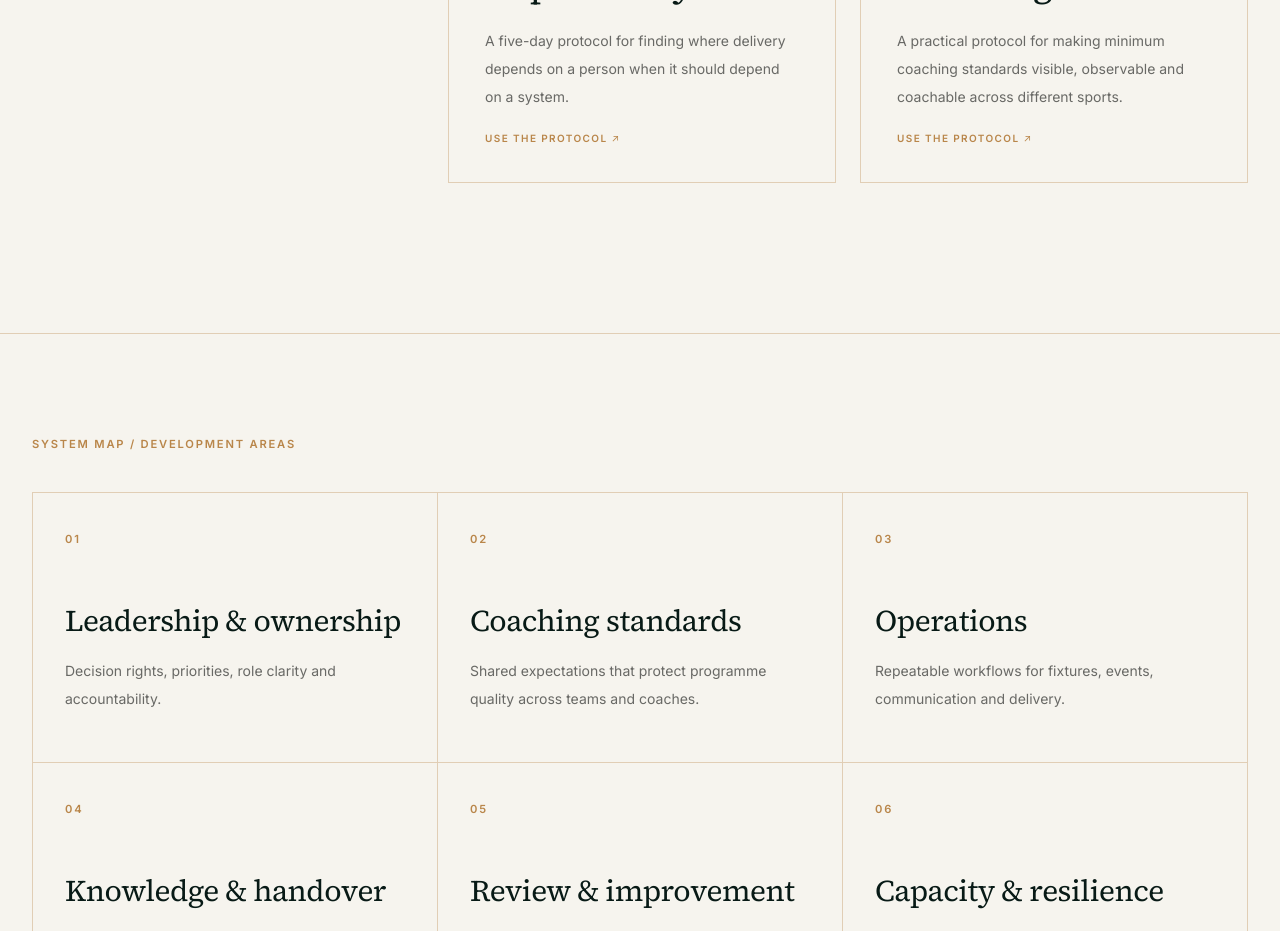
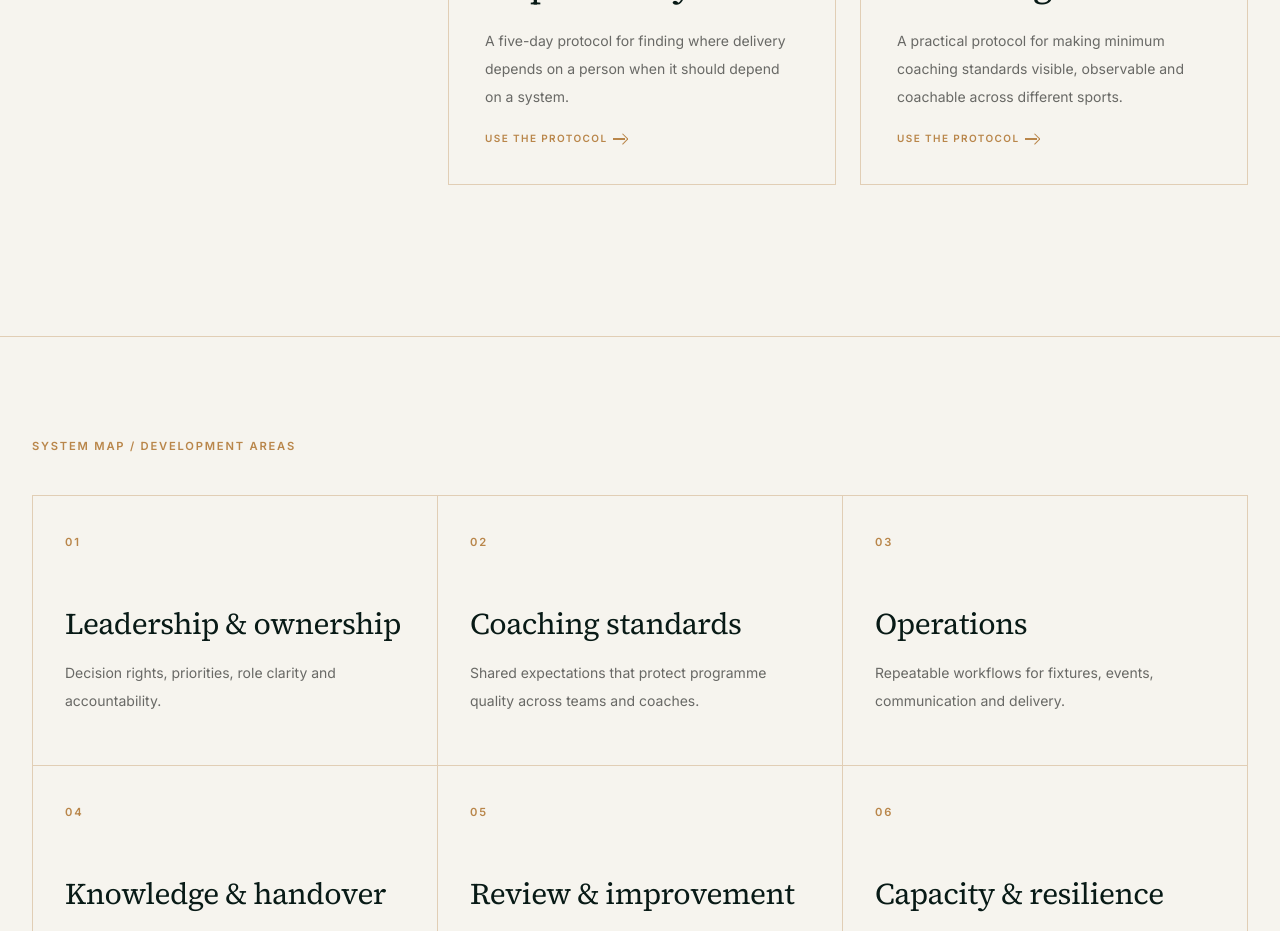
Before and after one commit to TSumerfield/forge-stress-test, a Next.js app: page /systems in a window 1280 px wide. Shown: the part 920-1851 px from the top of the page. Built offline with nearby package versions, Linux system fonts and the light colour scheme.

Commit message:
Use Forge arrows on systems links

```diff
--- a/app/systems/page.tsx
+++ b/app/systems/page.tsx
@@ -78,8 +78,8 @@ export default function SystemsPage() {
                 <p className="mt-6 text-sm leading-7 text-[rgba(17,19,17,0.62)]">
                   A five-day protocol for finding where delivery depends on a person when it should depend on a system.
                 </p>
-                <p className="mt-5 text-[10px] font-semibold uppercase tracking-[0.14em] text-[var(--forge-bronze)]">
-                  Use the protocol ↗
+                <p className="mt-5 inline-flex items-center text-[10px] font-semibold uppercase tracking-[0.14em] text-[var(--forge-bronze)]">
+                  Use the protocol <Arrow />
                 </p>
               </Link>
 
@@ -92,8 +92,8 @@ export default function SystemsPage() {
                 <p className="mt-6 text-sm leading-7 text-[rgba(17,19,17,0.62)]">
                   A practical protocol for making minimum coaching standards visible, observable and coachable across different sports.
                 </p>
-                <p className="mt-5 text-[10px] font-semibold uppercase tracking-[0.14em] text-[var(--forge-bronze)]">
-                  Use the protocol ↗
+                <p className="mt-5 inline-flex items-center text-[10px] font-semibold uppercase tracking-[0.14em] text-[var(--forge-bronze)]">
+                  Use the protocol <Arrow />
                 </p>
               </Link>
             </div>
```
